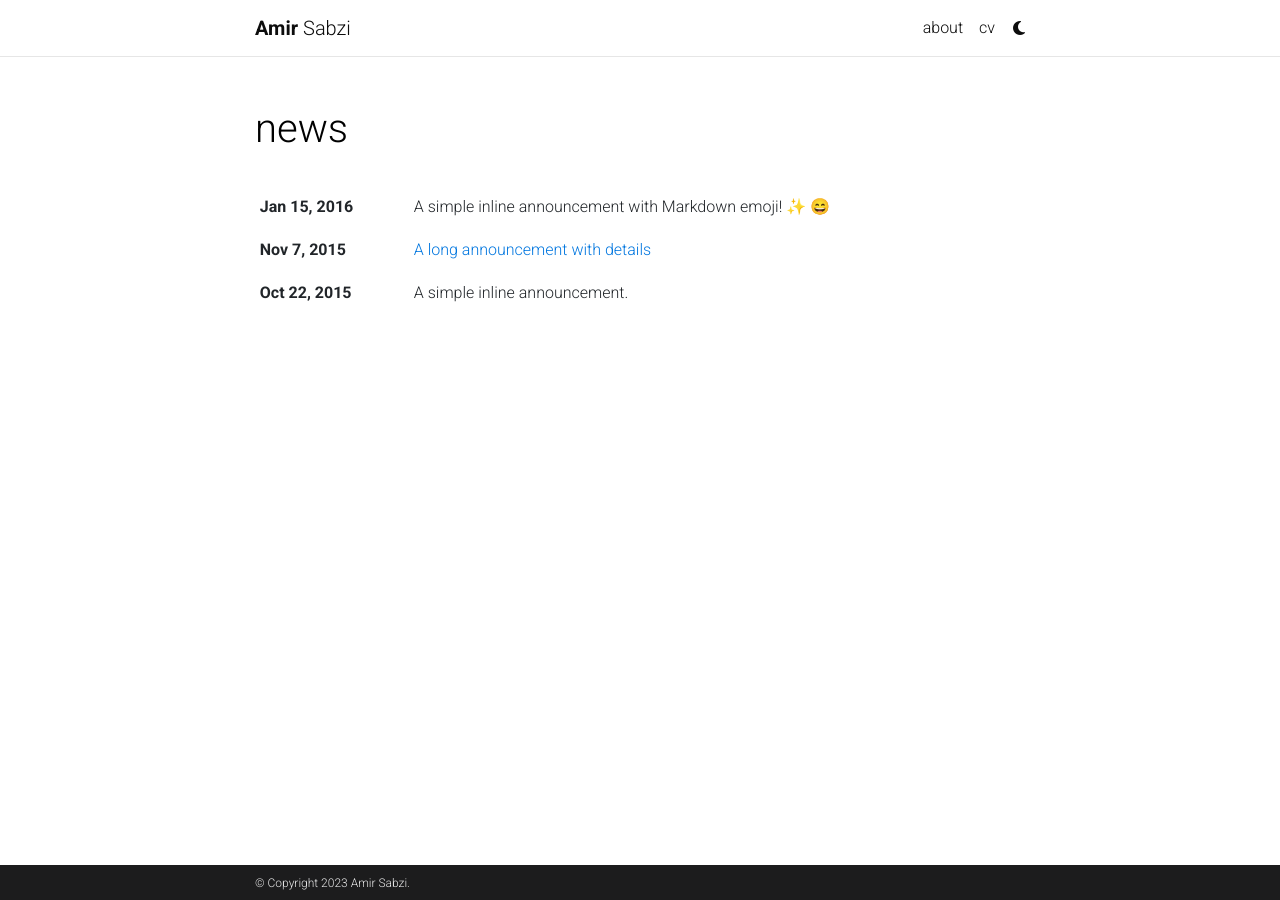
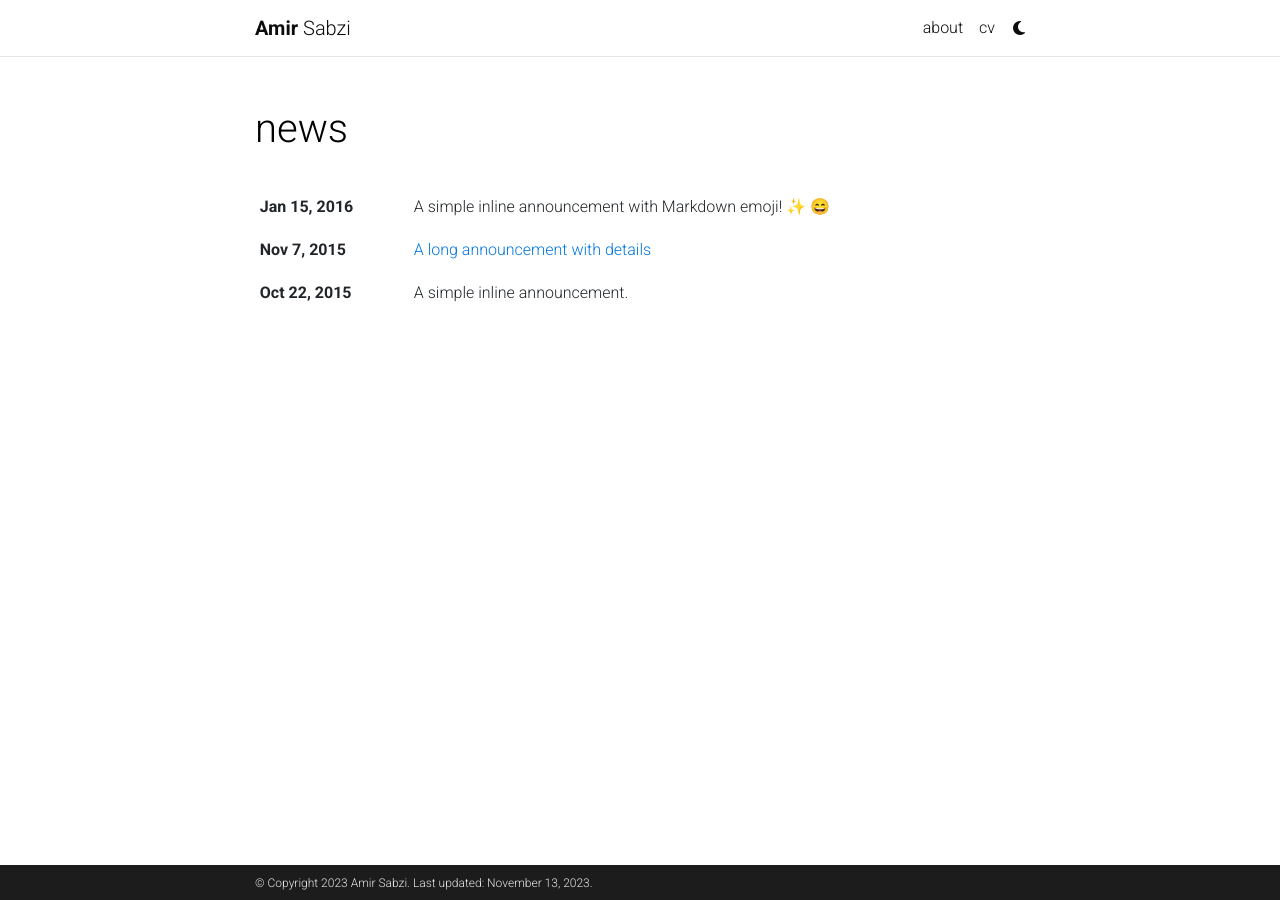
Before and after one commit to amir-sabzi/amir-sabzi.github.io, a Jekyll site: the page built from news.html, in a window 1280 px wide. Built offline with Jekyll 4.4.1, drawn with Linux system fonts in a browser that asks for light colours; full-size pictures stand in for the smaller copies a plugin makes; emoji names are drawn with the system emoji font; comment, search, counter and statistics services are not loaded; a style sheet for code colours, icons or effects is not loaded; some of the changed lines change nothing that is shown.

Commit message:
(FIX) small changes

```diff
--- a/_config.yml
+++ b/_config.yml
@@ -18,7 +18,7 @@
 
 url: https://amir-sabzi.github.io # the base hostname & protocol for your site
 baseurl:  # the subpath of your site, e.g. /blog/
-last_updated: false # set to true if you want to display last updated in the footer
+last_updated: true # set to true if you want to display last updated in the footer
 impressum_path:  # set to path to include impressum link in the footer, use the same path as permalink in a page, helps to conform with EU GDPR
 
 # -----------------------------------------------------------------------------
@@ -39,7 +39,7 @@
 # will use title and url fields
 # Take a look to https://github.com/jekyll/jekyll-feed for more customization
 
-rss_icon: true
+rss_icon: false
 
 # -----------------------------------------------------------------------------
 # Layout
```
